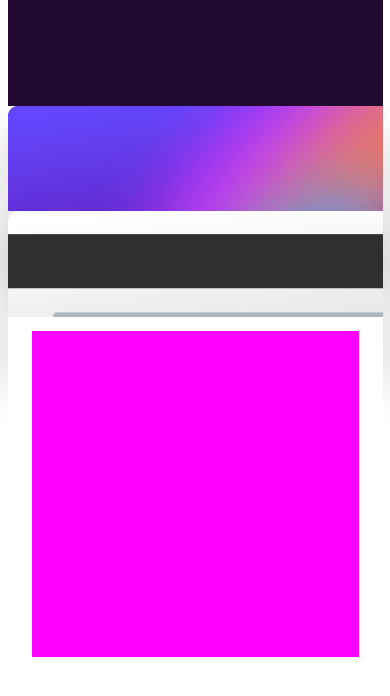
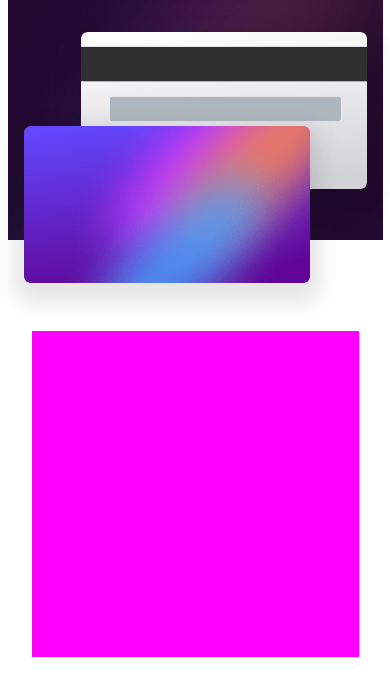
Before and after one commit to khoncharov/FM-Interactive-card-details-form, a website built with Vite: page index.html in a window 390 px wide. Built offline with nearby package versions, Linux system fonts and the light colour scheme.

Commit message:
feat: add card section mobile styling

```diff
--- a/src/styles/_main.scss
+++ b/src/styles/_main.scss
@@ -16,6 +16,8 @@
 .card {
   &__section {
     display: grid;
+    grid-template-columns: 1.6rem 5.7rem 22.9rem 5.7rem 1fr;
+    grid-template-rows: 3.2rem 9.4rem 6.3rem 5.1rem 4.3rem 1fr;
 
     @media screen and (min-width: $width-switch-point) {
       grid-template-columns: 1fr 0.4rem 9.4rem 22.5rem 12.8rem 9.4rem 12.3rem;
@@ -26,6 +28,10 @@
 
   &__background {
     background-color: $very-dark-violet;
+    background: url("/img/bg-main-mobile.webp") no-repeat;
+    background-size: cover;
+    grid-column: 1 / 6;
+    grid-row: 1 / 5;
 
     @media screen and (min-width: $width-switch-point) {
       background: url("/img/bg-main-desktop.webp") right top no-repeat;
@@ -36,8 +42,13 @@
   }
 
   &__front {
-    background: url("/img/bg-card-front.webp");
+    background: url("/img/bg-card-front.webp") no-repeat;
+    background-size: contain;
     overflow: hidden;
+    grid-column: 2 / 4;
+    grid-row: 3 / 6;
+    border-radius: 0.6rem;
+    z-index: 1;
 
     @media screen and (min-width: $width-switch-point) {
       margin-top: 1rem;
@@ -50,8 +61,12 @@
   }
 
   &__back {
-    background: url("/img/bg-card-back.webp");
+    background: url("/img/bg-card-back.webp") no-repeat;
+    background-size: contain;
     overflow: hidden;
+    grid-column: 3 / 5;
+    grid-row: 2 / 4;
+    border-radius: 0.6rem;
 
     @media screen and (min-width: $width-switch-point) {
       height: 24.5rem;
@@ -63,7 +78,11 @@
   }
 
   &__shadow {
-    box-shadow: 0px 50px 40px 20px rgba(0, 0, 0, 0.1);
+    box-shadow: 0px 10px 20px 10px rgba(0, 0, 0, 0.1);
+
+    @media screen and (min-width: $width-switch-point) {
+      box-shadow: 0px 50px 40px 20px rgba(0, 0, 0, 0.1);
+    }
   }
 }
 
```
